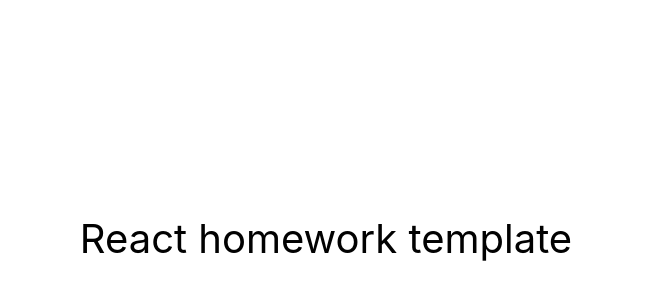
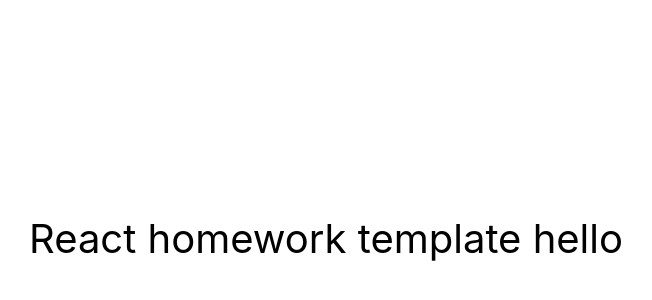
Before and after one commit to dedlev/goit-react-hw-04-images, a React (Create React App) app: page / in a window 1280 px wide. Shown: the part 162-462 px from the top of the page, without its empty margins (314-966 px from the left). Built offline with nearby package versions, Linux system fonts and the light colour scheme.

Commit message:
first commit
first commit

```diff
--- a/package.json
+++ b/package.json
@@ -2,7 +2,7 @@
   "name": "react-homework-template",
   "version": "0.1.0",
   "private": true,
-  "homepage": "https://goitacademy.github.io/react-homework-template/",
+  "homepage": "https://dedlev.github.io/goit-react-hw-03-image-finder/",
   "dependencies": {
     "@testing-library/jest-dom": "^5.16.3",
     "@testing-library/react": "^12.1.4",
--- a/src/components/App.jsx
+++ b/src/components/App.jsx
@@ -7,10 +7,10 @@ export const App = () => {
         justifyContent: 'center',
         alignItems: 'center',
         fontSize: 40,
-        color: '#010101'
+        color: '#010101',
       }}
     >
-      React homework template
+      React homework template hello
     </div>
   );
 };
```
